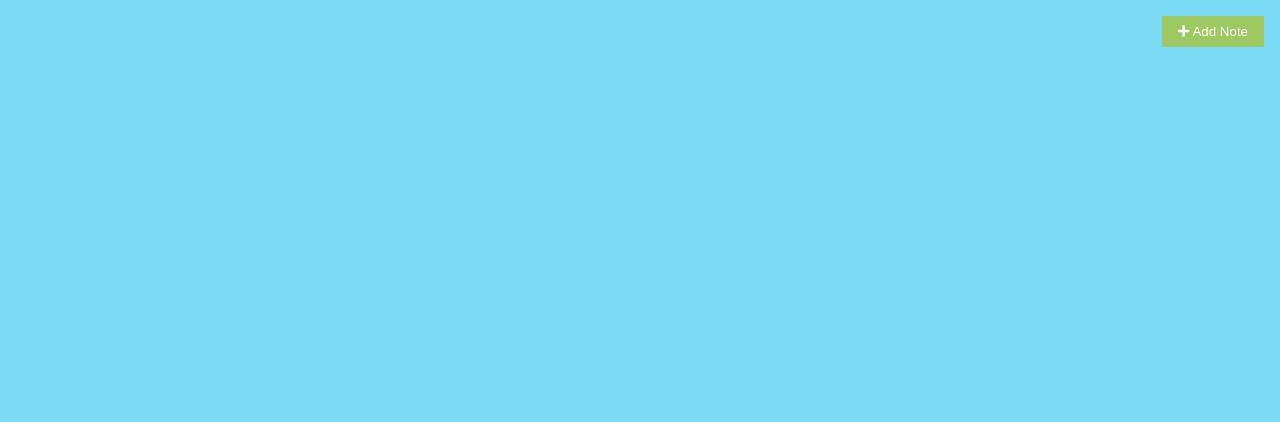
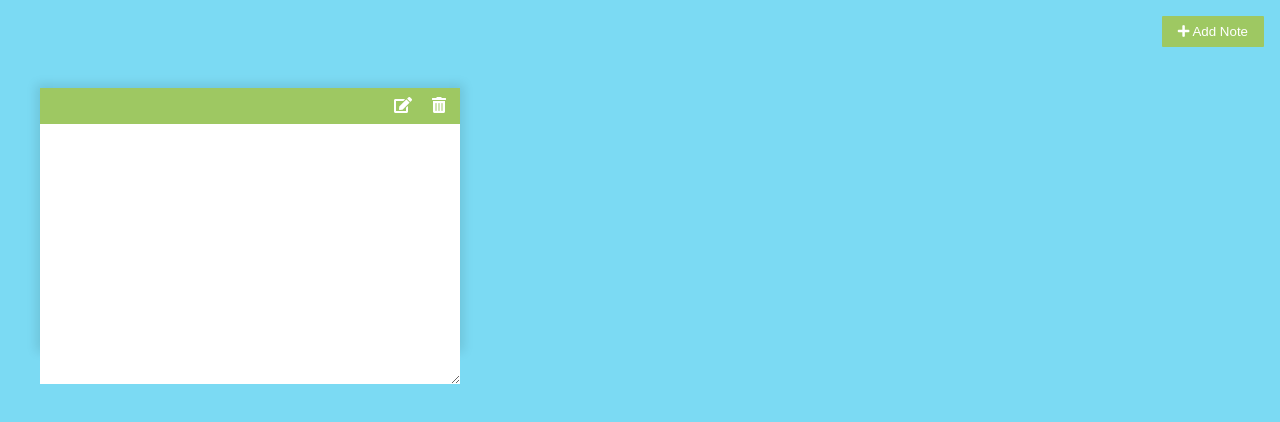
Before and after one commit to sattvikpalta/jotter, a plain HTML site: page index.html in a window 1280 px wide. Both pictures are taken after a click on the button "Add Note". Drawn offline with nearby package versions, Linux system fonts and the light colour scheme.

Commit message:
Added notes to DOM

```diff
--- a/app.js
+++ b/app.js
@@ -0,0 +1,40 @@
+const btnAdd = document.getElementById('btnAdd');
+
+btnAdd.addEventListener('click', () => addNewNote());
+
+function addNewNote(text = '') {
+  const note = document.createElement('div');
+  note.classList.add('note');
+  note.innerHTML = `
+    <div class="tools">
+      <button class="btn-edit"><i class="fas fa-edit"></i></button>
+      <button class="btn-delete"><i class="fas fa-trash-alt"></i></button>
+    </div>
+
+    <div class="main ${text ? "" : "hidden"}"></div>
+    <textarea class="${text ? "hidden" : ""}"></textarea>
+  `
+  const btnEdit = note.querySelector('.btn-edit');
+  const btnDelete = note.querySelector('.btn-delete');
+  const main = note.querySelector('.main');
+  const textArea = note.querySelector('textarea');
+
+  btnDelete.addEventListener('click', () => {
+    note.remove();
+  });
+
+  btnEdit.addEventListener('click', () => {
+    main.classList.toggle('hidden');
+    textArea.classList.toggle('hidden');
+  })
+
+  textArea.addEventListener('input', (e) => {
+    const {
+      value
+    } = e.target;
+
+    main.innerHTML = marked(value);
+  });
+
+  document.body.appendChild(note);
+};
--- a/index.html
+++ b/index.html
@@ -13,13 +13,14 @@
 </head>
 
 <body>
-  <button class="add" id="add">
+  <button class="btn-add" id="btnAdd">
     <i class="fas fa-plus"></i> Add Note
   </button>
 
   <script src="https://cdnjs.cloudflare.com/ajax/libs/marked/2.1.3/marked.min.js"
     integrity="sha512-AD+GG1nJKO4Je/Q8QsY1gM9/7o1QjpGe9W2Lrg1oGtEID/RX8bMKKZGgw/KOODkPXL6j74c6eJWAhE/3F2kKjA=="
     crossorigin="anonymous" referrerpolicy="no-referrer"></script>
+
   <script src="app.js"></script>
 </body>
 
--- a/style.css
+++ b/style.css
@@ -13,7 +13,7 @@ body {
   padding-top: 3rem;
 }
 
-.add {
+.btn-add {
   position: fixed;
   top: 1rem;
   right: 1rem;
@@ -28,9 +28,9 @@ body {
 .note {
   background-color: #fff;
   box-shadow: 0 0 10px 4px rgba(0, 0, 0, 0.1);
-  height: 300px;
+  height: 260px;
   width: 420px;
-  margin-top: 20px;
+  margin-top: 40px;
   margin-left: 40px;
 }
 
@@ -55,9 +55,13 @@ body {
   font-family: inherit;
   font-size: 1rem;
   border: none;
-  height: 224px;
+  height: 220px;
   width: 380px;
   padding: 20px;
+}
+
+.main {
+  padding: 0px 20px;
 }
 
 .hidden {
```
